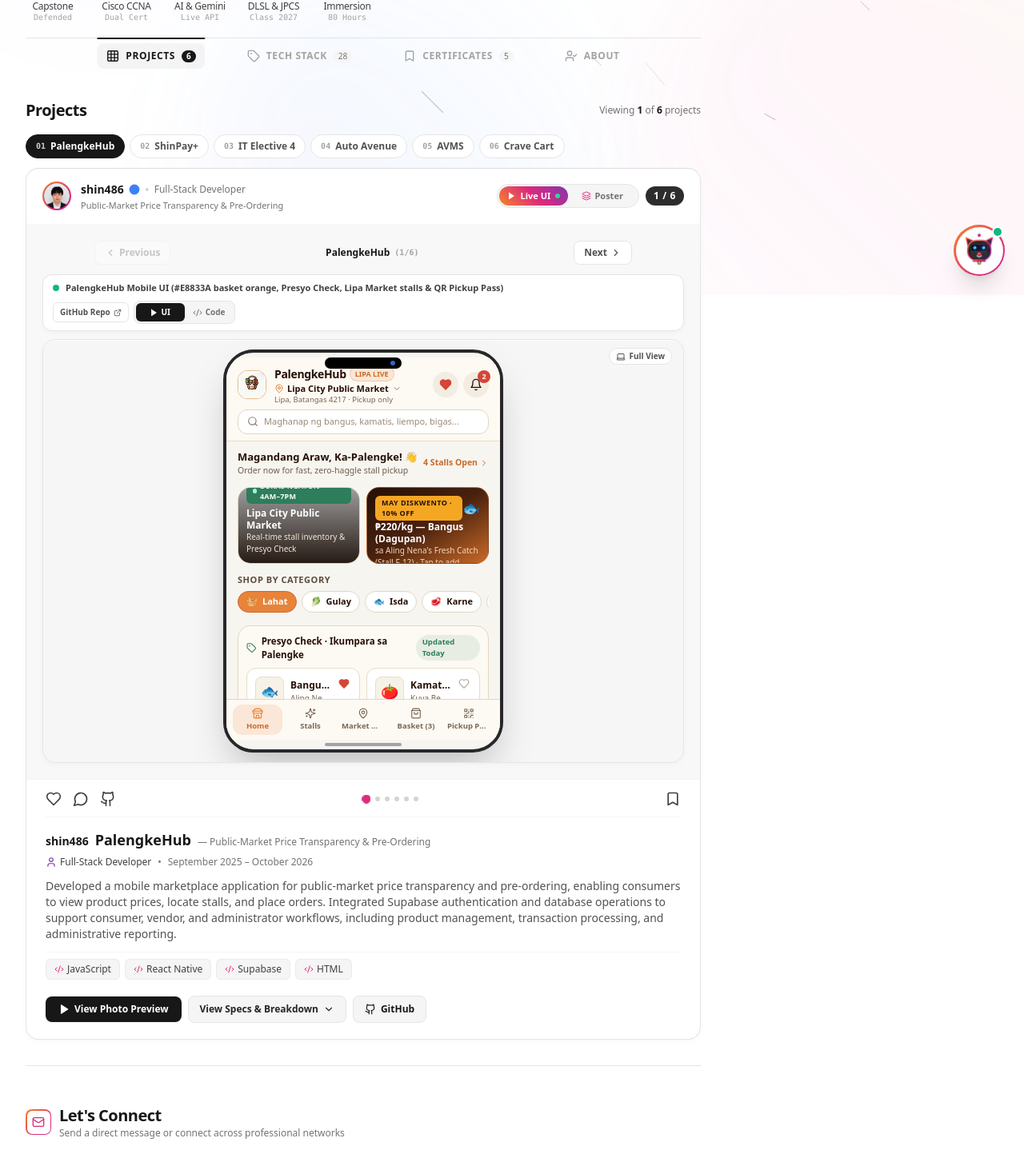
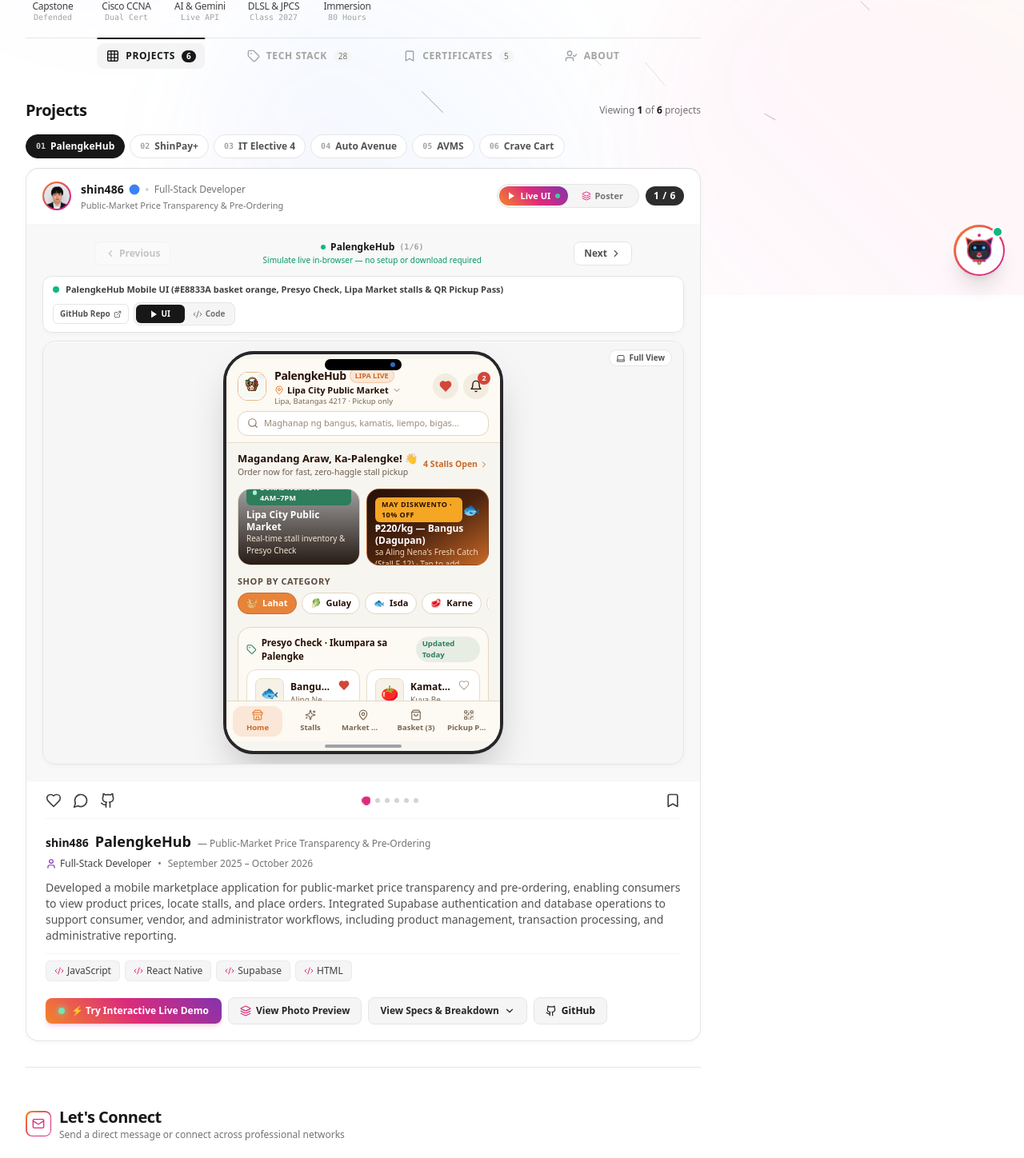
Before and after one commit to shin486/richard-allen-portfolio, a Next.js app: page / in a window 1280 px wide. Shown: the part 431-1879 px from the top of the page at 80% size. Built offline with nearby package versions, Linux system fonts and the light colour scheme; grey boxes are pictures that could not be loaded.

Commit message:
feat: add og:image social preview, prominent 1-click live demo action, and reduced motion accessibility

```diff
--- a/app/globals.css
+++ b/app/globals.css
@@ -81,24 +81,30 @@
 }
 
 @media (prefers-reduced-motion: reduce) {
-  .animated-ig-ring {
-    animation: none;
-    background-position: 50% 50%;
-  }
-  .reveal {
-    opacity: 1;
-    transform: none;
-    transition: none;
-  }
-  .rise-in {
-    animation: none;
-    opacity: 1;
-  }
-  * {
+  *,
+  ::before,
+  ::after {
     animation-duration: 0.01ms !important;
     animation-iteration-count: 1 !important;
     transition-duration: 0.01ms !important;
     scroll-behavior: auto !important;
+  }
+  .animated-ig-ring {
+    background: linear-gradient(45deg, #f09433, #dc2743, #bc1888) !important;
+    animation: none !important;
+  }
+  .slash-particle {
+    animation: none !important;
+    opacity: var(--peak);
+    transform: rotate(var(--angle));
+  }
+  .reveal,
+  .rise-in,
+  .stagger-item {
+    animation: none !important;
+    opacity: 1 !important;
+    transform: none !important;
+    transition: none !important;
   }
 }
 
--- a/app/layout.tsx
+++ b/app/layout.tsx
@@ -9,6 +9,7 @@
 });
 
 export const metadata: Metadata = {
+  metadataBase: new URL("https://richard-allen-portfolio.vercel.app"),
   title: "Richard Allen Liman | Aspiring Full-Stack Developer",
   description: "Portfolio of Richard Allen Liman, an Information Technology student and aspiring Full-Stack Developer showcasing projects, skills, and experience.",
   keywords: [
@@ -29,15 +30,24 @@
   openGraph: {
     type: "website",
     locale: "en_US",
-    url: "https://richardallen.dev",
+    url: "https://richard-allen-portfolio.vercel.app",
     title: "Richard Allen Liman | Aspiring Full-Stack Developer",
     description: "Portfolio of Richard Allen Liman, an Information Technology student and aspiring Full-Stack Developer showcasing projects, skills, and experience.",
     siteName: "Richard Allen Liman Portfolio",
+    images: [
+      {
+        url: "/og-preview.png",
+        width: 1200,
+        height: 630,
+        alt: "Richard Allen Liman — Aspiring Full-Stack & Mobile Developer Portfolio",
+      },
+    ],
   },
   twitter: {
     card: "summary_large_image",
     title: "Richard Allen Liman | Aspiring Full-Stack Developer",
     description: "Information Technology student passionate about building practical, user-focused web and mobile applications.",
+    images: ["/og-preview.png"],
   },
 };
 
--- a/components/ProjectGrid.tsx
+++ b/components/ProjectGrid.tsx
@@ -1,6 +1,6 @@
 "use client";
 
-import React, { useMemo, useState, useEffect, useCallback } from "react";
+import React, { useMemo, useState, useEffect, useCallback, useRef } from "react";
 import Image from "next/image";
 import {
   FolderCode,
@@ -52,6 +52,20 @@
   const [savedIds, setSavedIds] = useState<Record<string, boolean>>({});
   const [imgErrors, setImgErrors] = useState<Record<string, boolean>>({});
   const [touchStartX, setTouchStartX] = useState<number | null>(null);
+  const [demoSpotlit, setDemoSpotlit] = useState(false);
+  const demoStageRef = useRef<HTMLDivElement | null>(null);
+
+  const launchInteractiveDemo = useCallback(() => {
+    setIsLiveDemoView(true);
+    setDemoSpotlit(true);
+    window.setTimeout(() => {
+      demoStageRef.current?.scrollIntoView({
+        behavior: "smooth",
+        block: "nearest",
+      });
+    }, 40);
+    window.setTimeout(() => setDemoSpotlit(false), 1200);
+  }, []);
 
   // Filter projects by search query (title, subtitle, description, operationsNote, or technologies)
   const filteredProjects = useMemo(() => {
@@ -280,6 +294,7 @@
                   <button
                     type="button"
                     onClick={() => setIsLiveDemoView(true)}
+                    title="Simulate live in-browser — no setup or download required"
                     aria-label="Launch live interactive UI"
                     className={`relative z-10 px-2.5 py-1 rounded-full text-[11px] font-bold transition-colors duration-200 flex items-center justify-center gap-1.5 ${
                       isLiveDemoView
@@ -317,7 +332,12 @@
 
             {/* Viewport: Live Interactive Sandbox vs Image Carousel */}
             {isLiveDemoView ? (
-              <div className="relative w-full bg-neutral-100/70 dark:bg-[#0c0c10] p-3 sm:p-5 border-b border-neutral-100 dark:border-zinc-800 flex flex-col items-center">
+              <div
+                ref={demoStageRef}
+                className={`relative w-full bg-neutral-100/70 dark:bg-[#0c0c10] p-3 sm:p-5 border-b border-neutral-100 dark:border-zinc-800 flex flex-col items-center transition-shadow duration-300 ${
+                  demoSpotlit ? "ring-2 ring-inset ring-pink-500/60" : ""
+                }`}
+              >
                 {/* Project Switcher Navigation Rail in Sandbox Mode */}
                 <div className="w-full max-w-2xl flex items-center justify-between pb-3 text-xs font-semibold text-neutral-600 dark:text-zinc-400">
                   <button
@@ -329,12 +349,18 @@
                     <span>Previous</span>
                   </button>
 
+                  <div className="flex flex-col items-center text-center">
                     <div className="flex items-center gap-1.5">
+                      <span className="w-1.5 h-1.5 rounded-full bg-emerald-500 animate-pulse" />
                       <span className="font-bold text-neutral-900 dark:text-zinc-100">
                         {activeProject.title}
                       </span>
                       <span className="text-[10px] text-neutral-400 font-mono">
                         ({safeSlideIndex + 1}/{totalSlides})
+                      </span>
+                    </div>
+                    <span className="hidden sm:inline-block text-[10px] font-medium text-emerald-600 dark:text-emerald-400">
+                      Simulate live in-browser — no setup or download required
                     </span>
                   </div>
 
@@ -438,12 +464,25 @@
                   </button>
                 )}
 
-                {/* Bottom Overlay Bar: Date */}
-                <div className="absolute bottom-3.5 left-3.5 z-10 pointer-events-none">
+                {/* Bottom Overlay Bar: Date & 1-Click Live Demo CTA */}
+                <div className="absolute bottom-3.5 inset-x-3.5 z-10 flex items-center justify-between gap-2 pointer-events-none">
                   <span className="inline-flex items-center gap-1.5 px-2.5 py-1 rounded-full text-xs font-medium bg-black/65 text-zinc-200 backdrop-blur-md border border-white/10">
                     <Calendar className="w-3.5 h-3.5 text-ig-pink" />
                     {activeProject.year}
                   </span>
+
+                  <button
+                    type="button"
+                    onClick={(e) => {
+                      e.stopPropagation();
+                      launchInteractiveDemo();
+                    }}
+                    title="Simulate live in-browser — no setup or download required"
+                    className="pointer-events-auto inline-flex items-center gap-2 px-3.5 py-1.5 rounded-full text-xs font-bold bg-ig-gradient text-white shadow-lg shadow-pink-500/30 border border-white/25 hover:opacity-95 active:scale-95 transition-all"
+                  >
+                    <span className="w-2 h-2 rounded-full bg-emerald-400 animate-pulse shadow-[0_0_8px_#34d399]" />
+                    <span>⚡ Try Interactive Live Demo</span>
+                  </button>
                 </div>
               </div>
             )}
@@ -644,19 +683,34 @@
                 {/* Action Footer Buttons */}
                 <div className="flex flex-wrap items-center justify-between gap-2 pt-2">
                   <div className="flex flex-wrap items-center gap-2">
+                    <div className="relative group/demo-cta inline-flex">
                       <button
+                        type="button"
+                        onClick={launchInteractiveDemo}
+                        title="Simulate live in-browser — no setup or download required"
+                        className="inline-flex items-center gap-2 px-4 py-2 rounded-lg text-xs font-bold bg-ig-gradient text-white shadow-md shadow-pink-500/20 hover:opacity-95 active:scale-95 transition-all"
+                      >
+                        <span className="w-2 h-2 rounded-full bg-emerald-300 animate-pulse shadow-[0_0_8px_#6ee7b7]" />
+                        <span>⚡ Try Interactive Live Demo</span>
+                      </button>
+                      <span
+                        role="tooltip"
+                        className="pointer-events-none absolute -top-9 left-0 whitespace-nowrap rounded-md bg-neutral-900 dark:bg-zinc-100 px-2.5 py-1 text-[11px] font-medium text-white dark:text-neutral-900 opacity-0 shadow-md transition-opacity duration-150 group-hover/demo-cta:opacity-100 z-20"
+                      >
+                        Simulate live in-browser — no setup or download required
+                      </span>
+                    </div>
+
+                    <button
+                      type="button"
                       onClick={() => setIsLiveDemoView((prev) => !prev)}
-                      className={`inline-flex items-center gap-1.5 px-4 py-2 rounded-lg text-xs font-bold active:scale-95 transition-all shadow-sm ${
-                        isLiveDemoView
-                          ? "bg-neutral-900 dark:bg-zinc-100 text-white dark:text-black hover:opacity-90"
-                          : "bg-ig-gradient text-white hover:opacity-95"
-                      }`}
+                      className="inline-flex items-center gap-1.5 px-3.5 py-2 rounded-lg text-xs font-semibold text-neutral-800 dark:text-zinc-200 bg-neutral-100 dark:bg-zinc-800 border border-neutral-200 dark:border-zinc-700 hover:bg-neutral-200 dark:hover:bg-zinc-700 active:scale-95 transition-all"
                     >
-                      <Play className="w-3.5 h-3.5 fill-current" />
+                      <Layers className="w-3.5 h-3.5 text-ig-pink" />
                       <span>
                         {isLiveDemoView
                           ? "View Photo Preview"
-                          : "⚡ Use Project in Portfolio"}
+                          : "Back to Live UI"}
                       </span>
                     </button>
 
```
Also changed, not shown: components/PixelStickmanJourney.tsx (+19 -7 lines), public/og-preview.png (added). Lines whose indentation alone changed are shown as unchanged.
